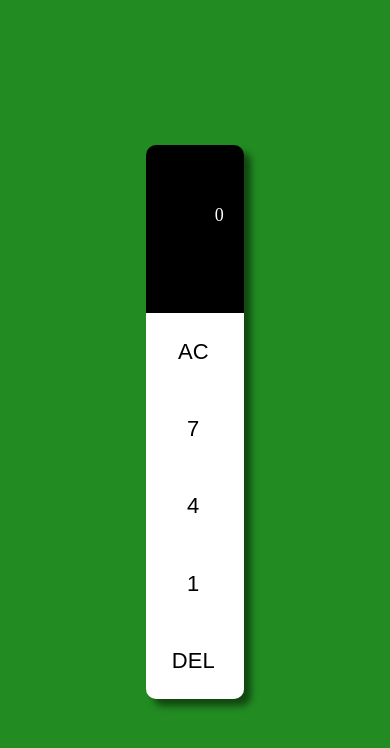
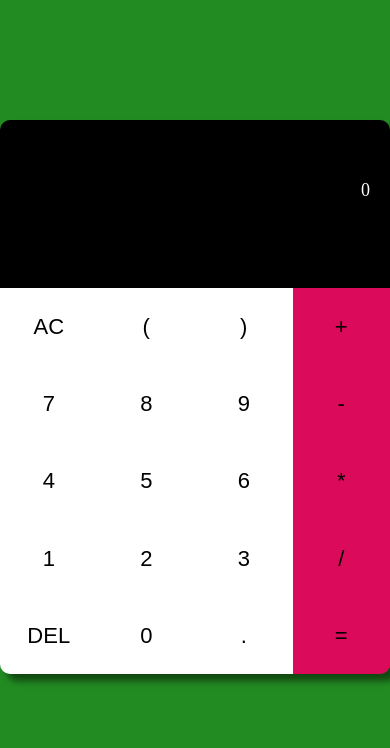
Before and after one commit to Syerr1/project_calcu, a plain HTML site: page index.html in a window 390 px wide. Drawn offline with Linux system fonts and the light colour scheme.

Commit message:
modified:   style.css

```diff
--- a/style.css
+++ b/style.css
@@ -80,3 +80,34 @@ button:hover {
         font-size: 18px;
     }
 }
+
+/* Untuk Tablet */
+@media all and (max-width: 1000px) {
+    .calculator {
+      width: 50%;
+      margin-bottom: 50px;
+    }
+  }
+
+  /* Untuk Smartphone */
+  @media all and (max-width: 670px) {
+    .calculator {
+      width: 100%;
+    }
+  }
+
+
+  @media (max-width:768px){
+    .calculator{
+        flex-flow: column-reverse;
+        width:100%;
+        font-size: 3.6rem;
+        font-size: 1.5rem;
+    }
+  }
+
+  @media screen and (max-width: 520px) {
+    .calculator{
+      justify-content: center;
+    }
+  }
```
